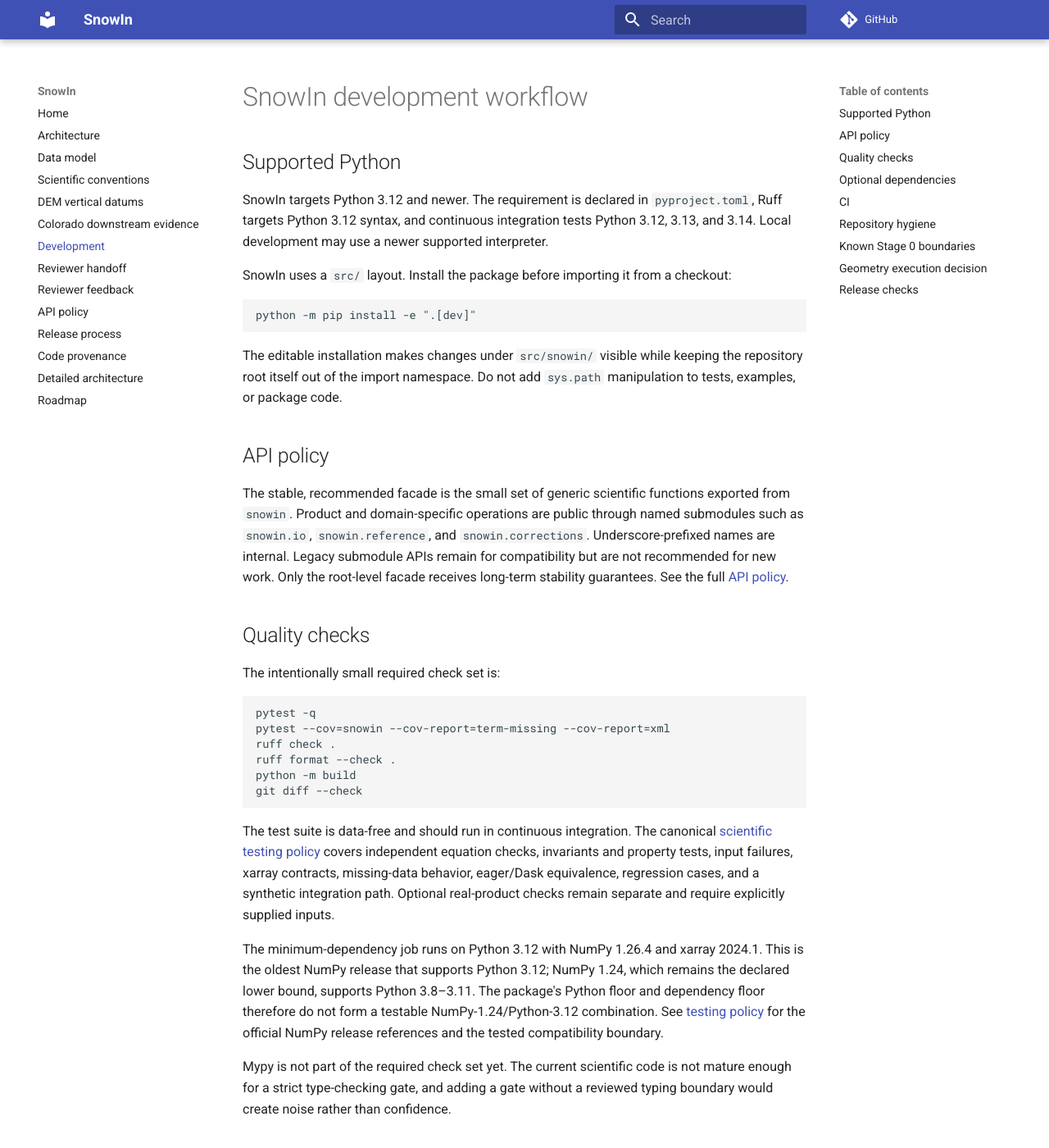
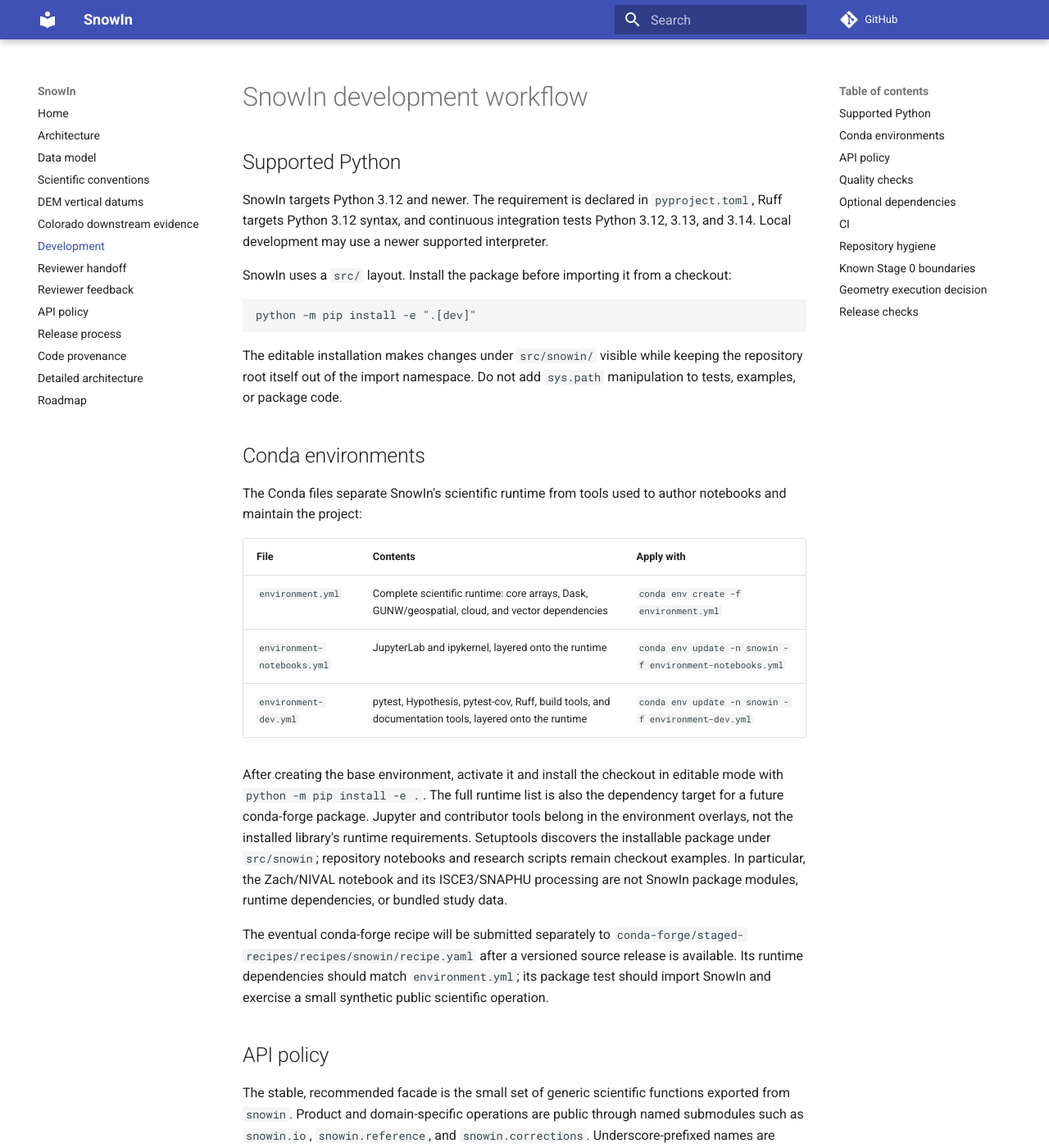
Before and after one commit to snowin-org/snowin, an MkDocs documentation site: the page built from docs/development.md, in a window 1280 px wide and 1400 px high. Shown: the whole window at 82% size. Built offline with MkDocs 1.6.1 and Material for MkDocs 9.7.7, drawn with Linux system fonts in a browser that asks for light colours; comment, search, counter and statistics services are not loaded.

Commit message:
Define full scientific Conda runtime and overlays

```diff
--- a/docs/development.md
+++ b/docs/development.md
@@ -17,6 +17,32 @@ python -m pip install -e ".[dev]"
 The editable installation makes changes under `src/snowin/` visible while
 keeping the repository root itself out of the import namespace. Do not add
 `sys.path` manipulation to tests, examples, or package code.
+
+## Conda environments
+
+The Conda files separate SnowIn's scientific runtime from tools used to author
+notebooks and maintain the project:
+
+| File | Contents | Apply with |
+| --- | --- | --- |
+| `environment.yml` | Complete scientific runtime: core arrays, Dask, GUNW/geospatial, cloud, and vector dependencies | `conda env create -f environment.yml` |
+| `environment-notebooks.yml` | JupyterLab and ipykernel, layered onto the runtime | `conda env update -n snowin -f environment-notebooks.yml` |
+| `environment-dev.yml` | pytest, Hypothesis, pytest-cov, Ruff, build tools, and documentation tools, layered onto the runtime | `conda env update -n snowin -f environment-dev.yml` |
+
+After creating the base environment, activate it and install the checkout in
+editable mode with `python -m pip install -e .`. The full runtime list is also
+the dependency target for a future conda-forge package. Jupyter and contributor
+tools belong in the environment overlays, not the installed library's runtime
+requirements. Setuptools discovers the installable package under `src/snowin`;
+repository notebooks and research scripts remain checkout examples. In
+particular, the Zach/NIVAL notebook and its ISCE3/SNAPHU processing are not
+SnowIn package modules, runtime dependencies, or bundled study data.
+
+The eventual conda-forge recipe will be submitted separately to
+`conda-forge/staged-recipes/recipes/snowin/recipe.yaml` after a versioned source
+release is available. Its runtime dependencies should match `environment.yml`;
+its package test should import SnowIn and exercise a small synthetic public
+scientific operation.
 
 ## API policy
 
--- a/pyproject.toml
+++ b/pyproject.toml
@@ -46,6 +46,9 @@ gunw = [
 cloud = [
   "fsspec>=2024.0",
   "s3fs>=2024.0",
+]
+dask = [
+  "dask[array]>=2024.1",
 ]
 vectors = [
   "geopandas>=0.14",
```
Also changed, not shown: README.md (+16 -10 lines), environment-dev.yml (added, +13 -0 lines), environment-notebooks.yml (added, +8 -0 lines), environment.yml (added, +21 -0 lines).
